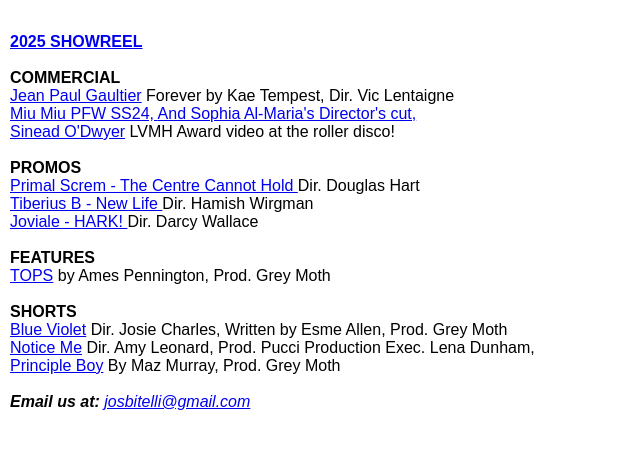
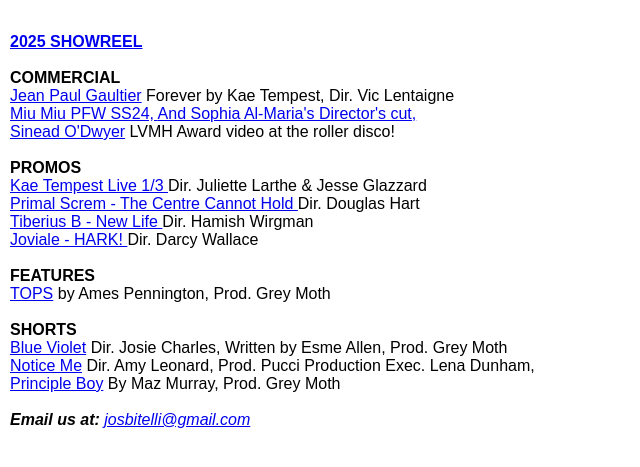
Before and after one commit to onlineforyoubabes/website-demo, a plain HTML site: page index.html in a window 1280 px wide. Shown: the part 119-586 px from the top of the page, without its empty margins (0-640 px from the left). Drawn offline with Linux system fonts and the light colour scheme.

Commit message:
Add promo links for Kae Tempest and Primal Screm

```diff
--- a/index.html
+++ b/index.html
@@ -46,7 +46,9 @@
 	<br><a href="https://www.miumiu.com/gb/en/miumiu-club/fashion-shows/ss24-fashion-show.html" target="_blank">Miu Miu PFW SS24, </a><a href="https://www.youtube.com/watch?v=umNjJChz8EQ" target="_blank">And Sophia Al-Maria's Director's cut, </a>
 <br><a href="https://www.instagram.com/p/DG-V4RpNrzi/" target="_blank">Sinead O'Dwyer</a> LVMH Award video at the roller disco!<br>
 <br>
-<strong>PROMOS</strong><br><a href="https://www.youtube.com/watch?v=FWO0KsrHFRI" target="_blank">Primal Screm - The Centre Cannot Hold </a> Dir. Douglas Hart<br>
+<strong>PROMOS</strong><br>
+	<a href="https://www.youtube.com/watch?v=Db-Z5l4XmDE" target="_blank">Kae Tempest Live 1/3 </a> Dir. Juliette Larthe & Jesse Glazzard<br>
+	<a href="https://www.youtube.com/watch?v=FWO0KsrHFRI" target="_blank">Primal Screm - The Centre Cannot Hold </a> Dir. Douglas Hart<br>
 <a href="https://www.youtube.com/watch?v=c-Bi2ke6c4s" target="_blank">Tiberius B - New Life </a> Dir. Hamish Wirgman<br>
 <a href="https://www.youtube.com/watch?v=1zsja6VD8Vw" target="_blank">Joviale - HARK! </a> Dir. Darcy Wallace<br>
 <br>
```
